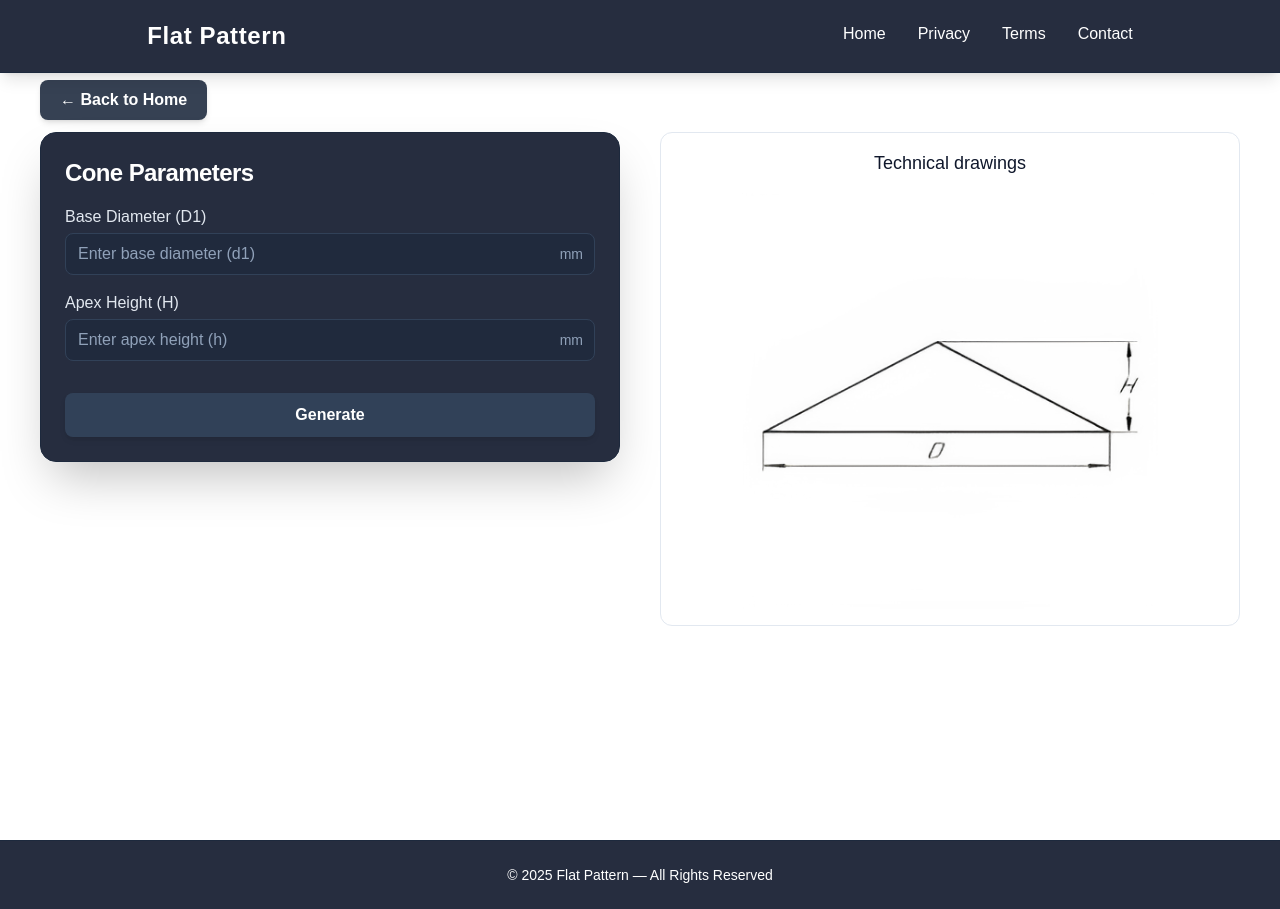
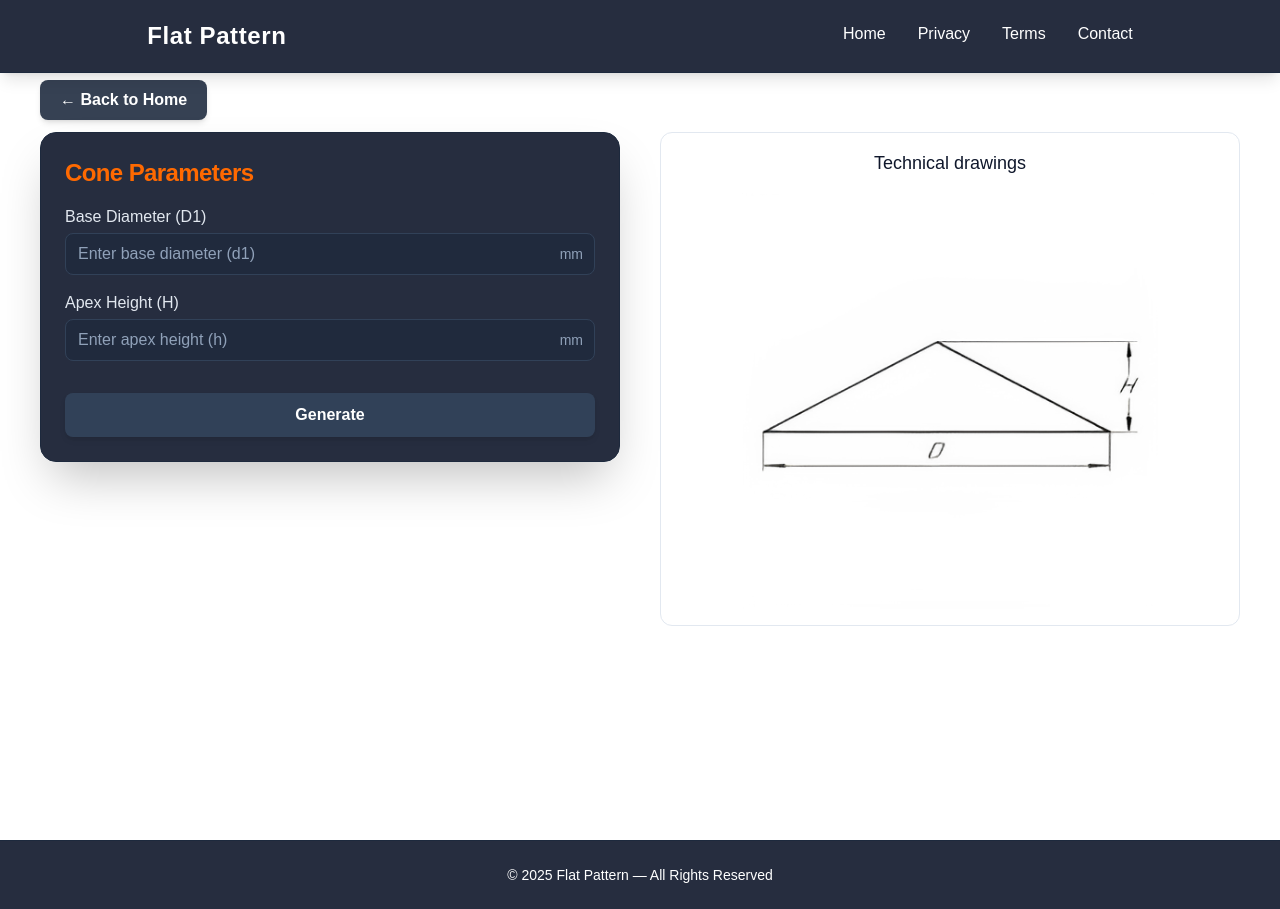
Before and after one commit to aboudeir-jojma/FlatPattern-site, a Next.js app: page /shape/cone in a window 1280 px wide. Built offline with nearby package versions, Linux system fonts and the light colour scheme.

Commit message:
push modif color

```diff
--- a/app/shape/[slug]/ClientShapePage.tsx
+++ b/app/shape/[slug]/ClientShapePage.tsx
@@ -59,7 +59,7 @@ export default function ClientShapePage({ slug, fields, imageSrc }: ClientShapeP
         {/* Form - Left Column */}
         <div className="w-full md:w-1/2">
           <div className="bg-slate-900/90 border border-slate-800 rounded-2xl shadow-2xl p-5 md:p-6 sticky top-4">
-            <h2 className="text-xl md:text-2xl font-semibold mb-4 capitalize text-white tracking-tight">
+            <h2 className="text-xl md:text-2xl font-semibold mb-4 capitalize text-orange-500 tracking-tight">
               {slug.replace(/-/g, " ")} parameters
             </h2>
           {/* ✅ Client-side Form Component */}
@@ -102,7 +102,7 @@ export default function ClientShapePage({ slug, fields, imageSrc }: ClientShapeP
             {/* 🔹 Résultats + bouton DXF */}
             <div className="w-full bg-slate-900/90 border border-slate-800 rounded-xl shadow-xl p-6 flex flex-col md:flex-row justify-between items-center mt-0 min-h-[28rem] text-slate-200">
               <div>
-                <h3 className="font-semibold text-xl mb-2 text-white">
+                <h3 className="font-semibold text-xl mb-2 text-orange-500">
                   Results:
                 </h3>
                 <ul className="text-slate-200 text-base">
```
